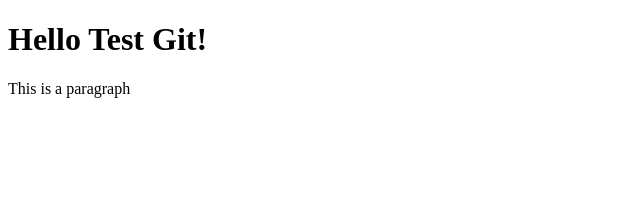
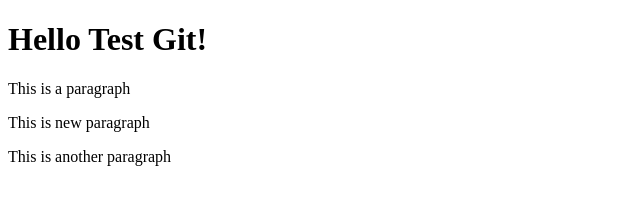
Before and after one commit to Pattamagarn/Week04, a plain HTML site: page index.html in a window 1280 px wide. Shown: the whole page, without its empty margins (0-640 px from the left). Drawn offline with Linux system fonts and the light colour scheme.

Commit message:
adding new paragraph

```diff
--- a/index.html
+++ b/index.html
@@ -4,5 +4,7 @@
     <body>
         <h1>Hello Test Git!</h1>
         <p>This is a paragraph</p>
+        <p>This is new paragraph</p>
+        <p>This is another paragraph</p>
     </body>
 </html>
```
